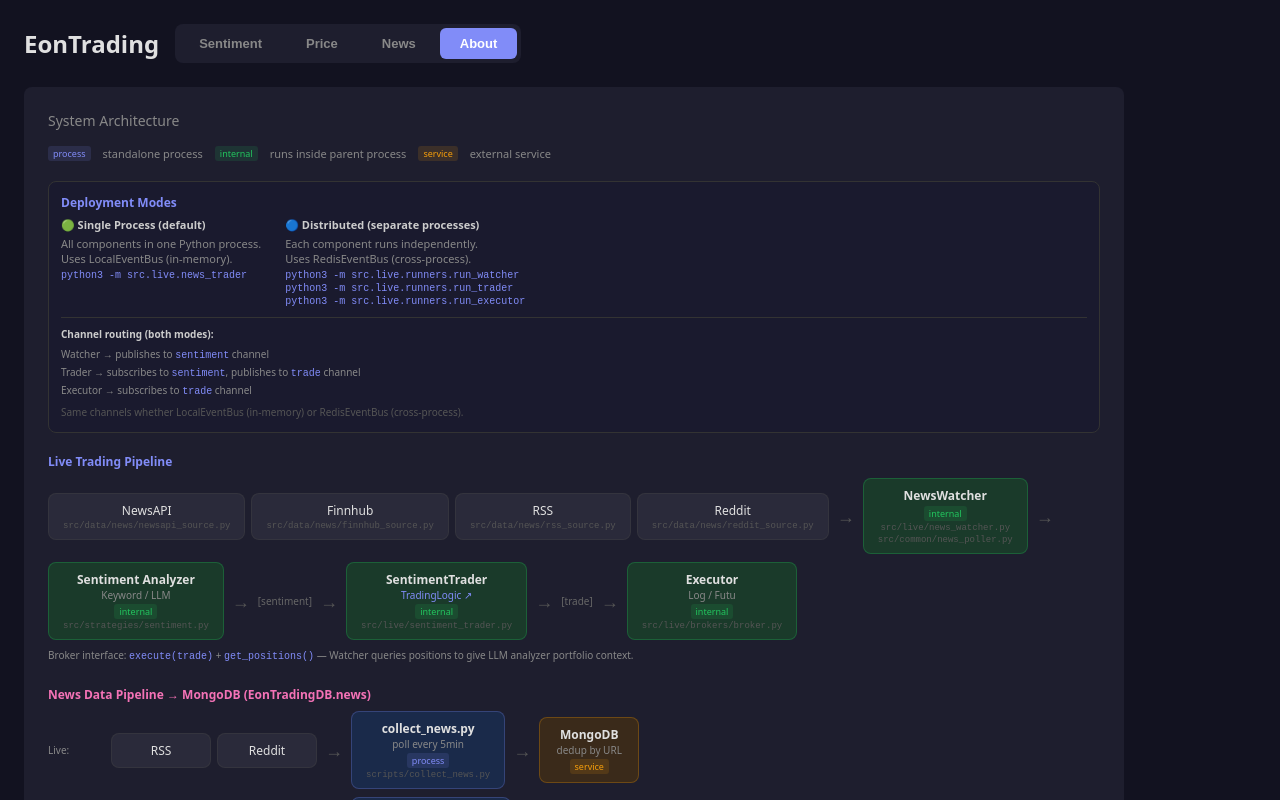
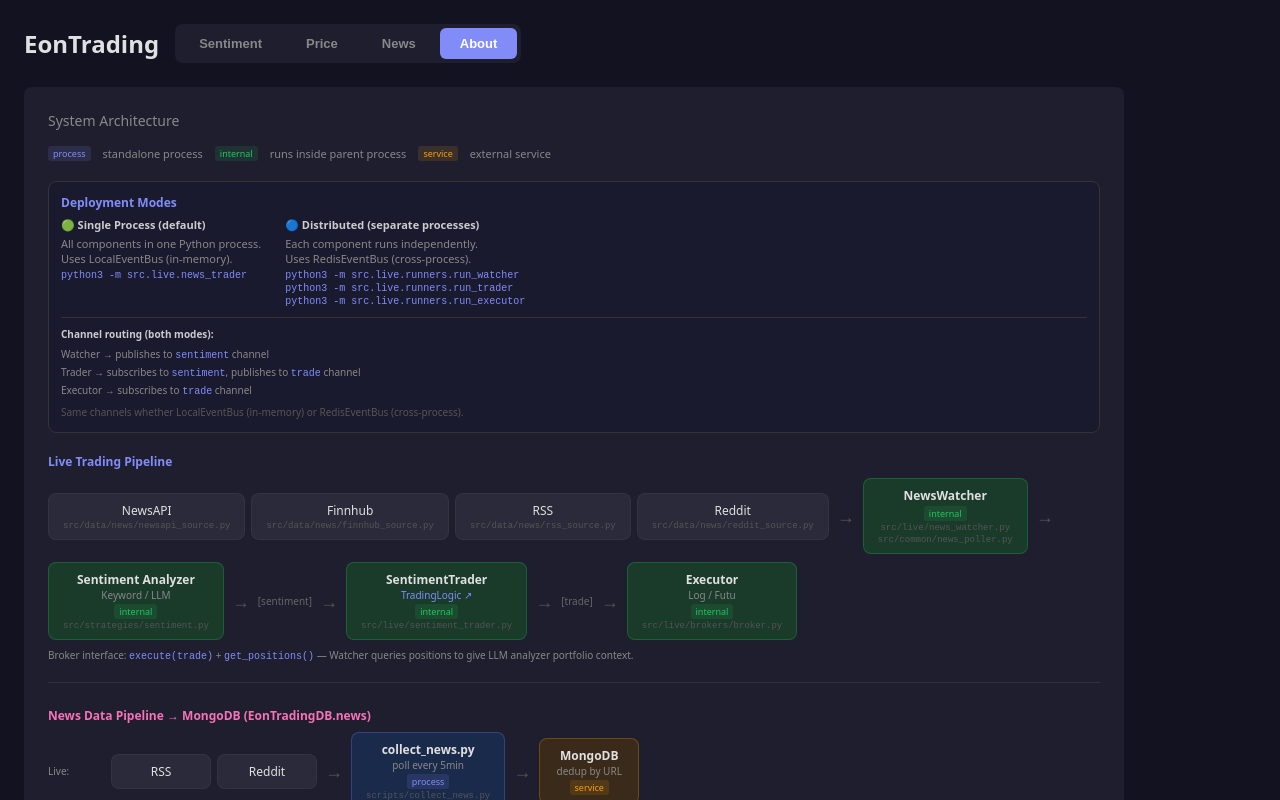
Before and after one commit to ProgramIsFun/EonTrading, a React (Vite) app in the folder frontend/: page / in a window 1280 px wide. Both pictures are taken after a click on the button "About". Shown: the top 800 px of the page. Built offline with nearby package versions, Linux system fonts and the light colour scheme; no server answers.

Commit message:
Add separator lines between architecture diagram sections

```diff
--- a/frontend/src/components/ArchitectureDiagram.tsx
+++ b/frontend/src/components/ArchitectureDiagram.tsx
@@ -78,7 +78,7 @@ export default function ArchitectureDiagram() {
       </div>
 
       {/* Live Pipeline */}
-      <div style={{ marginBottom: 24 }}>
+      <div style={{ marginBottom: 24, borderBottom: "1px solid #333", paddingBottom: 20 }}>
         <div style={{ fontSize: 12, color: "#818cf8", marginBottom: 8, fontWeight: 600 }}>
           Live Trading Pipeline
         </div>
@@ -135,7 +135,7 @@ export default function ArchitectureDiagram() {
       </div>
 
       {/* News Data Pipeline */}
-      <div style={{ marginBottom: 24 }}>
+      <div style={{ marginBottom: 24, borderBottom: "1px solid #333", paddingBottom: 20 }}>
         <div style={{ fontSize: 12, color: "#f472b6", marginBottom: 8, fontWeight: 600 }}>News Data Pipeline → MongoDB (EonTradingDB.news)</div>
 
         <div style={{ display: "flex", alignItems: "center", gap: 8, flexWrap: "wrap", marginBottom: 8 }}>
@@ -184,7 +184,7 @@ export default function ArchitectureDiagram() {
       </div>
 
       {/* Backtest Pipeline */}
-      <div style={{ marginBottom: 24 }}>
+      <div style={{ marginBottom: 24, borderBottom: "1px solid #333", paddingBottom: 20 }}>
         <div style={{ fontSize: 12, color: "#22c55e", marginBottom: 8, fontWeight: 600 }}>Backtest Pipeline {processTag("runs inside FastAPI")}</div>
         <div style={{ display: "flex", alignItems: "center", gap: 8, flexWrap: "wrap" }}>
           <div style={boxStyle(SOURCE)}>
@@ -214,7 +214,7 @@ export default function ArchitectureDiagram() {
       </div>
 
       {/* Dashboard */}
-      <div style={{ marginBottom: 24 }}>
+      <div style={{ marginBottom: 24, borderBottom: "1px solid #333", paddingBottom: 20 }}>
         <div style={{ fontSize: 12, color: "#f59e0b", marginBottom: 8, fontWeight: 600 }}>Dashboard</div>
         <div style={{ display: "flex", alignItems: "center", gap: 8, flexWrap: "wrap" }}>
           <div style={boxStyle(PROCESS)}>
```
